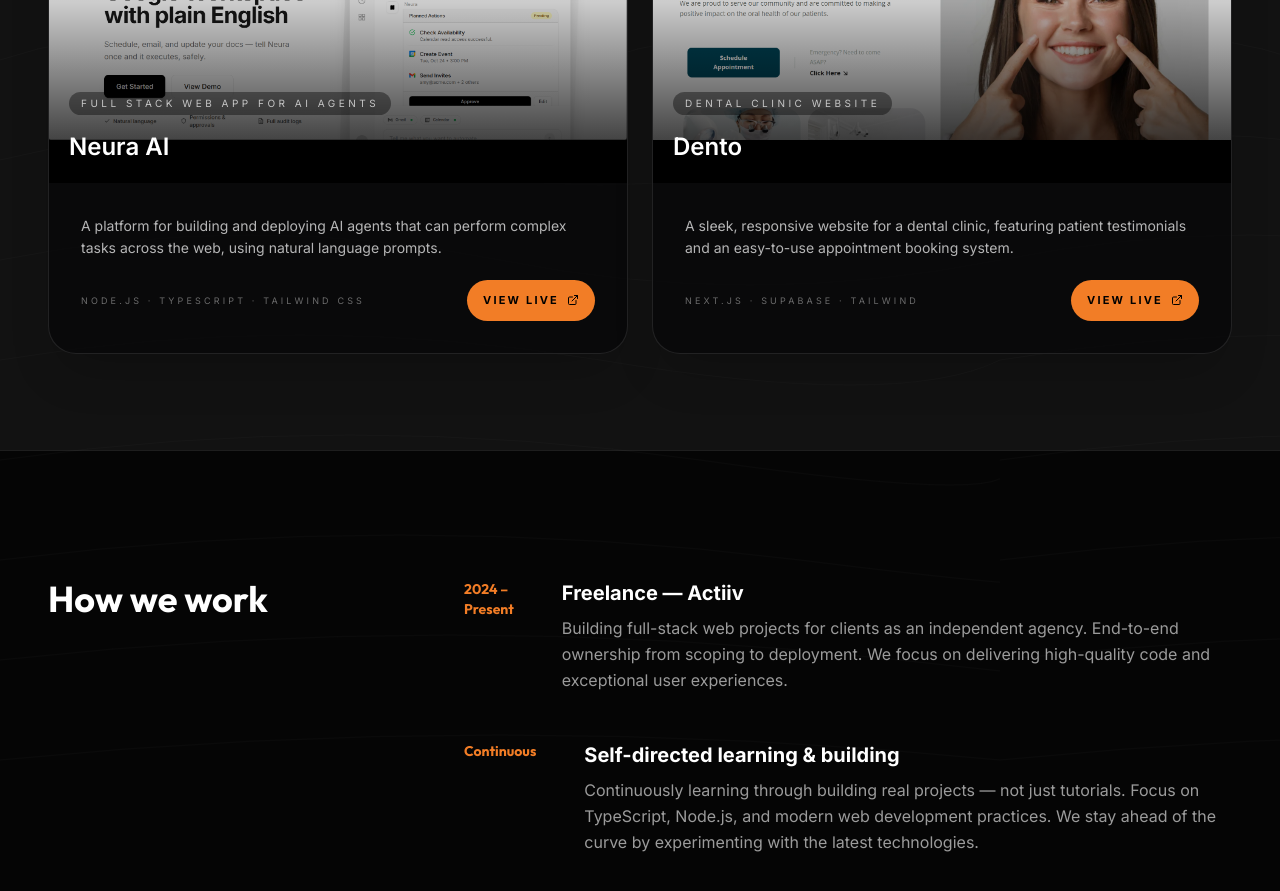
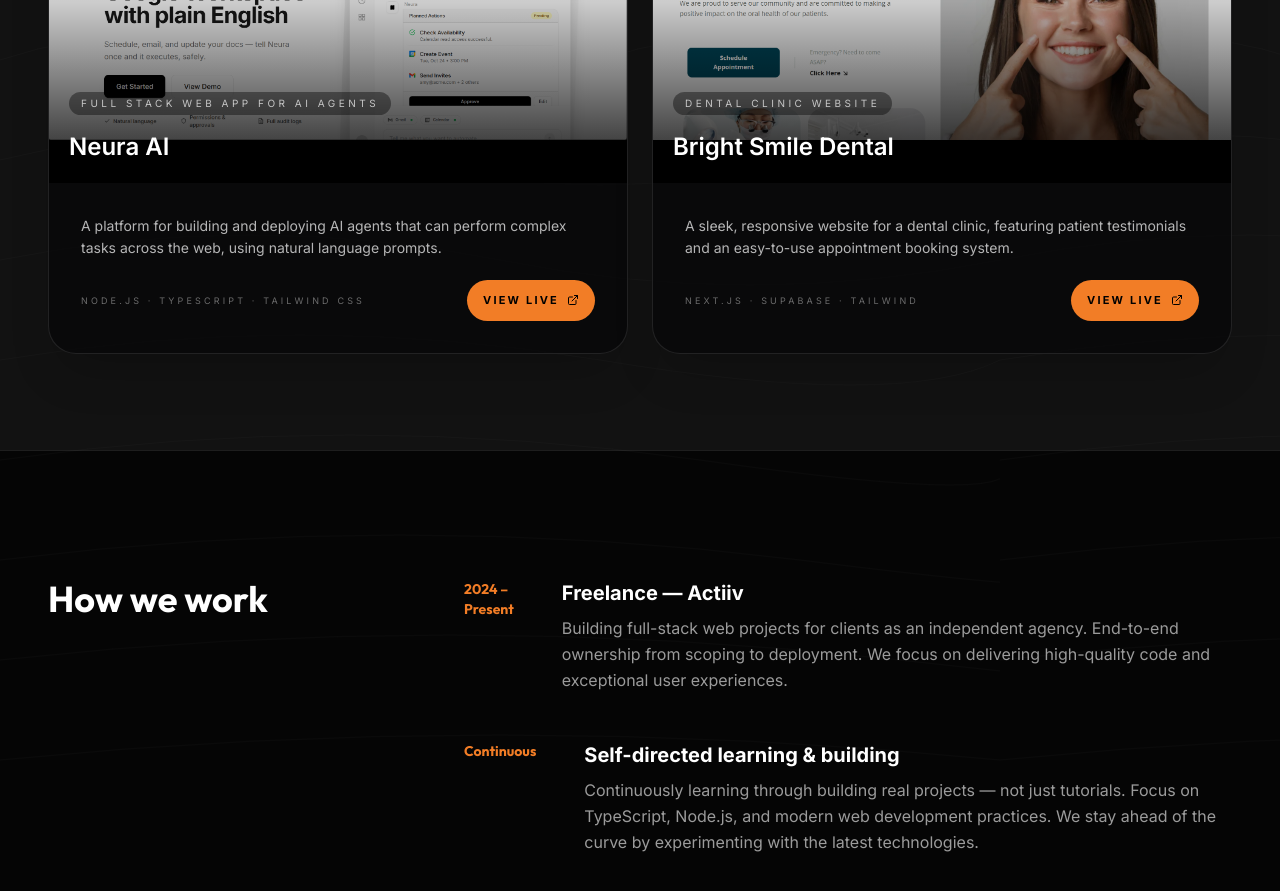
Before and after one commit to useneuraai/actiiv, a React (Vite) app: page / in a window 1280 px wide. Shown: the part 3140-4031 px from the top of the page. Built offline with nearby package versions, Linux system fonts and the light colour scheme.

Commit message:
Update App.tsx

```diff
--- a/src/App.tsx
+++ b/src/App.tsx
@@ -322,12 +322,12 @@
       links: { live: "https://useneura.xyz"}
     },
     {
-      name: "Dento",
+      name: "Bright Smile Dental",
       tag: "Dental Clinic Website",
       description: "A sleek, responsive website for a dental clinic, featuring patient testimonials and an easy-to-use appointment booking system.",
       stack: "Next.js · Supabase · Tailwind",
       image: dentoImg,
-      links: { live: "https://dev-dentoclinic.pantheonsite.io/" }
+      links: { live: "https://app-khaki-zeta-64.vercel.app" }
     }
   ];
 
```
